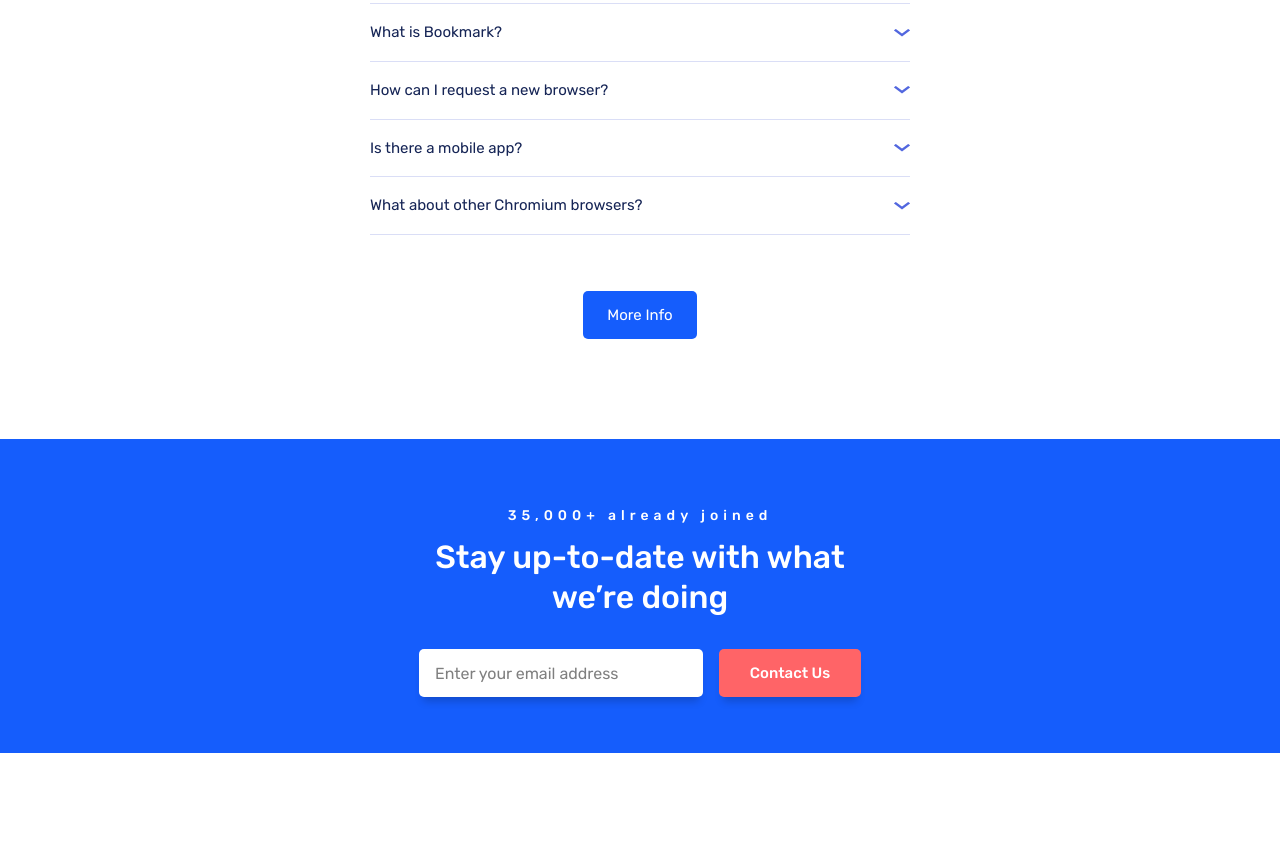
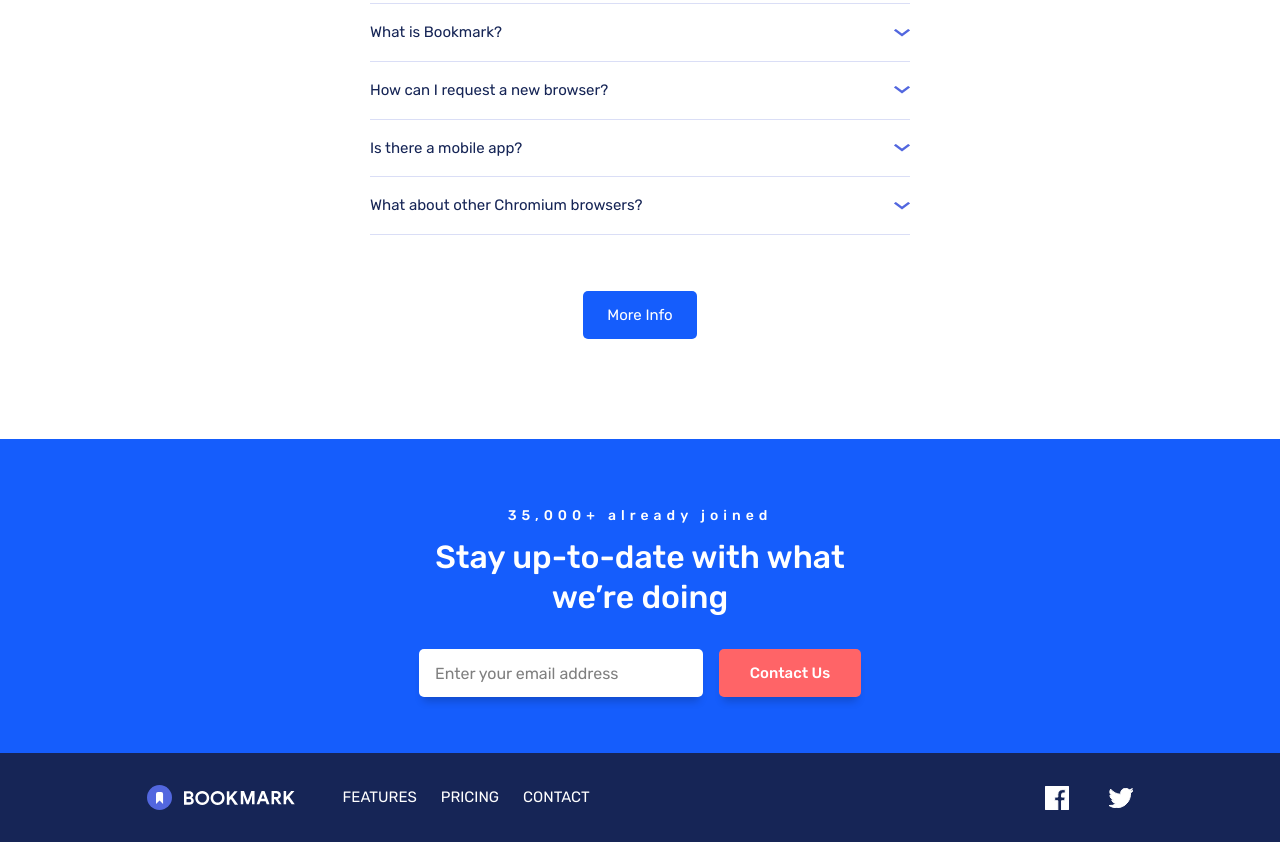
Before and after one commit to Star-Mdakane/bookmark-landing-page-tailwindcss, a website built with Vite: page index.html in a window 1280 px wide. Shown: the part 2592-3434 px from the top of the page. Before the commit the page ends 3345 px from the top, so only its background shows below. Built offline with nearby package versions, Linux system fonts and the light colour scheme.

Commit message:
footer..close of ui

```diff
--- a/index.html
+++ b/index.html
@@ -414,25 +414,38 @@
         </div>
       </section>
     </main>
-
+    <!-- Footer -->
+    <footer class="w-full bg-blue-950">
+      <div
+        class="max-w-full w-[80%] flex flex-col items-center md:flex-row md:justify-between lg:w-[77.1%] mx-auto gap-12 py-8">
+        <a href="/">
+          <img src="./images/logo.svg" alt="logo">
+        </a>
+        <nav class="flex lg:mr-auto">
+          <ul class="flex flex-col md:flex-row w-full gap-6  items-center justify-between">
+            <li><a class="text-[15px] leading-[165%] text-white hover:text-red-400 uppercase"
+                href="#features">Features</a></li>
+            <li><a class="text-[15px] leading-[165%] text-white hover:text-red-400 uppercase" href="#">Pricing</a></li>
+            <li><a class="text-[15px] leading-[165%] text-white hover:text-red-400 uppercase" href="#cta">Contact</a>
+            </li>
+          </ul>
+        </nav>
+        <div class="flex justify-center items-center gap-10 w-22 h-6">
+          <svg class="fill-white hover:fill-red-400 stroke-white hover:stroke-red-400"
+            xmlns="http://www.w3.org/2000/svg" width="24" height="24">
+            <path fill-rule="evenodd"
+              d="M22.675 0H1.325C.593 0 0 .593 0 1.325v21.351C0 23.407.593 24 1.325 24H12.82v-9.294H9.692v-3.622h3.128V8.413c0-3.1 1.893-4.788 4.659-4.788 1.325 0 2.463.099 2.795.143v3.24l-1.918.001c-1.504 0-1.795.715-1.795 1.763v2.313h3.587l-.467 3.622h-3.12V24h6.116c.73 0 1.323-.593 1.323-1.325V1.325C24 .593 23.407 0 22.675 0z" />
+          </svg>
+          <svg class="fill-white hover:fill-red-400 stroke-white hover:stroke-red-400"
+            xmlns="http://www.w3.org/2000/svg" width="24" height="20">
+            <path fill-rule="evenodd"
+              d="M24 2.557a9.83 9.83 0 0 1-2.828.775A4.932 4.932 0 0 0 23.337.608a9.864 9.864 0 0 1-3.127 1.195A4.916 4.916 0 0 0 16.616.248c-3.179 0-5.515 2.966-4.797 6.045A13.978 13.978 0 0 1 1.671 1.149a4.93 4.93 0 0 0 1.523 6.574 4.903 4.903 0 0 1-2.229-.616c-.054 2.281 1.581 4.415 3.949 4.89a4.935 4.935 0 0 1-2.224.084 4.928 4.928 0 0 0 4.6 3.419A9.9 9.9 0 0 1 0 17.54a13.94 13.94 0 0 0 7.548 2.212c9.142 0 14.307-7.721 13.995-14.646A10.025 10.025 0 0 0 24 2.557z" />
+          </svg>
+        </div>
+      </div>
+    </footer>
 
   </div>
-
-
-
-  <!--
-  Features
-  Pricing
-  Contact
-  Login
--->
-
-  <!--
-
-  Features
-  Pricing
-  Contact -->
-
 </body>
 
 </html>
```
Also changed, not shown: images/logo.svg (added), src/output.css.
